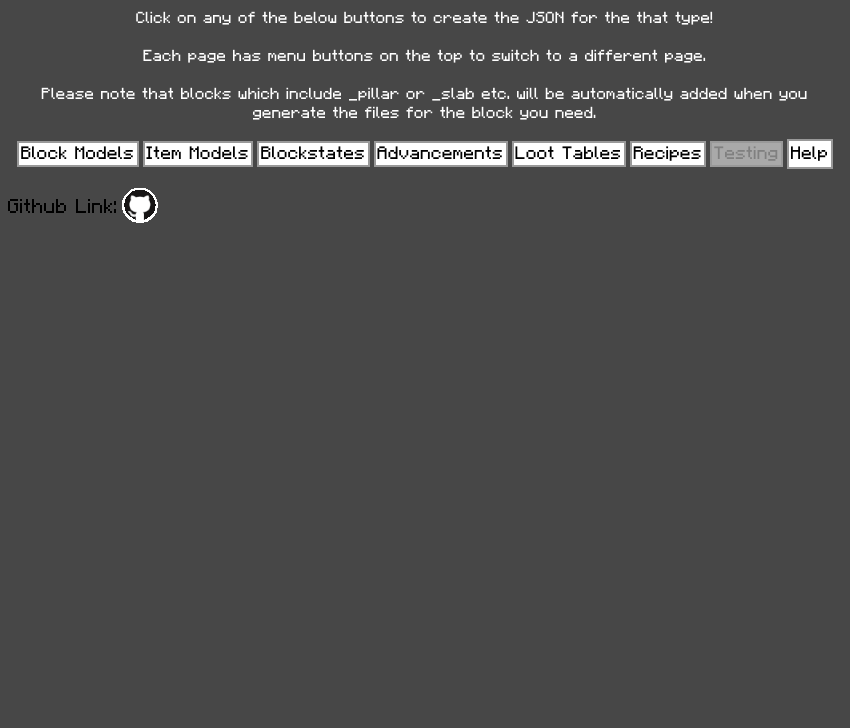
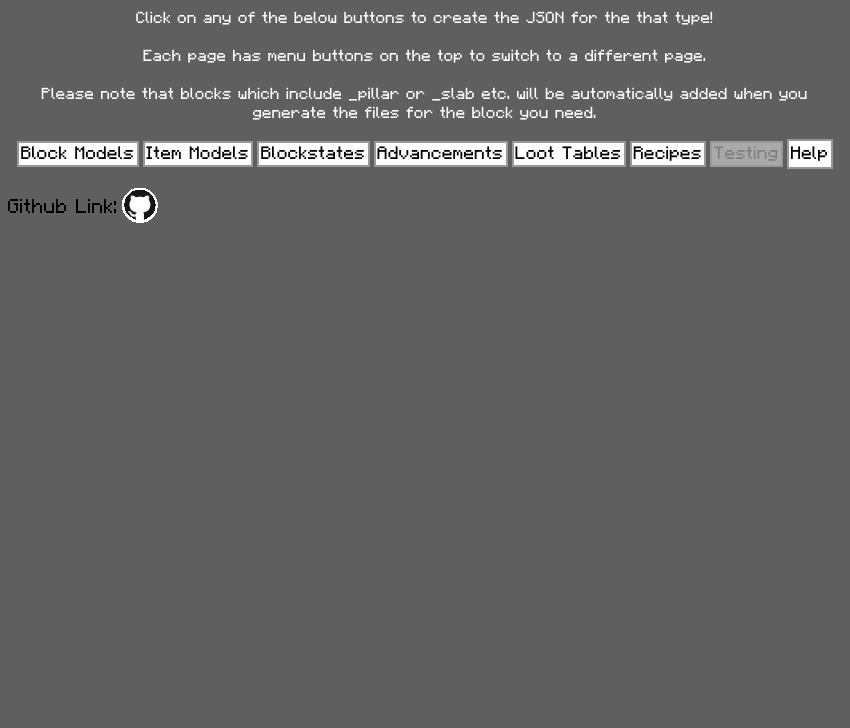
Before and after one commit to Deviouslrd/json-generator, an Electron app: page pages/main.html in a window 850 px wide. Shown: the part 72-800 px from the top of the page. Drawn offline with Linux system fonts and the light colour scheme.

Commit message:
Main page!

```diff
--- a/pages/main.html
+++ b/pages/main.html
@@ -3,7 +3,7 @@
 <head>
 <link rel="stylesheet" href="../assets/styles.css">
 </head>
-<body style="background: rgb(71, 71, 71);">
+<body style="background: rgb(95, 95, 95);">
     <h1 class="header1">Minecraft Mod JSON Creation Tool vA1.7</h1>
     <p id="body" class="text">
         Click on any of the below buttons to create the JSON for the that type!<br><br>
```
